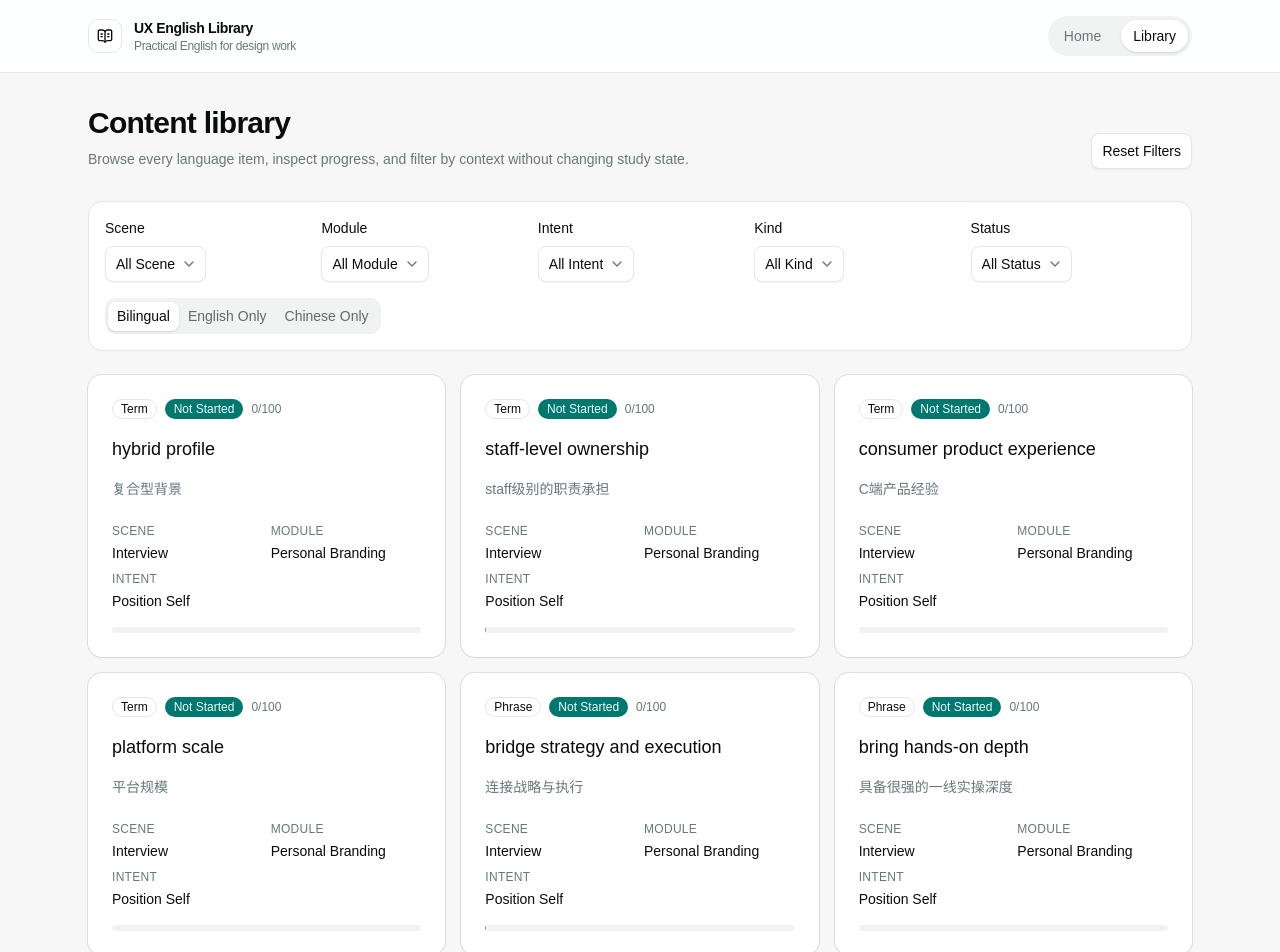
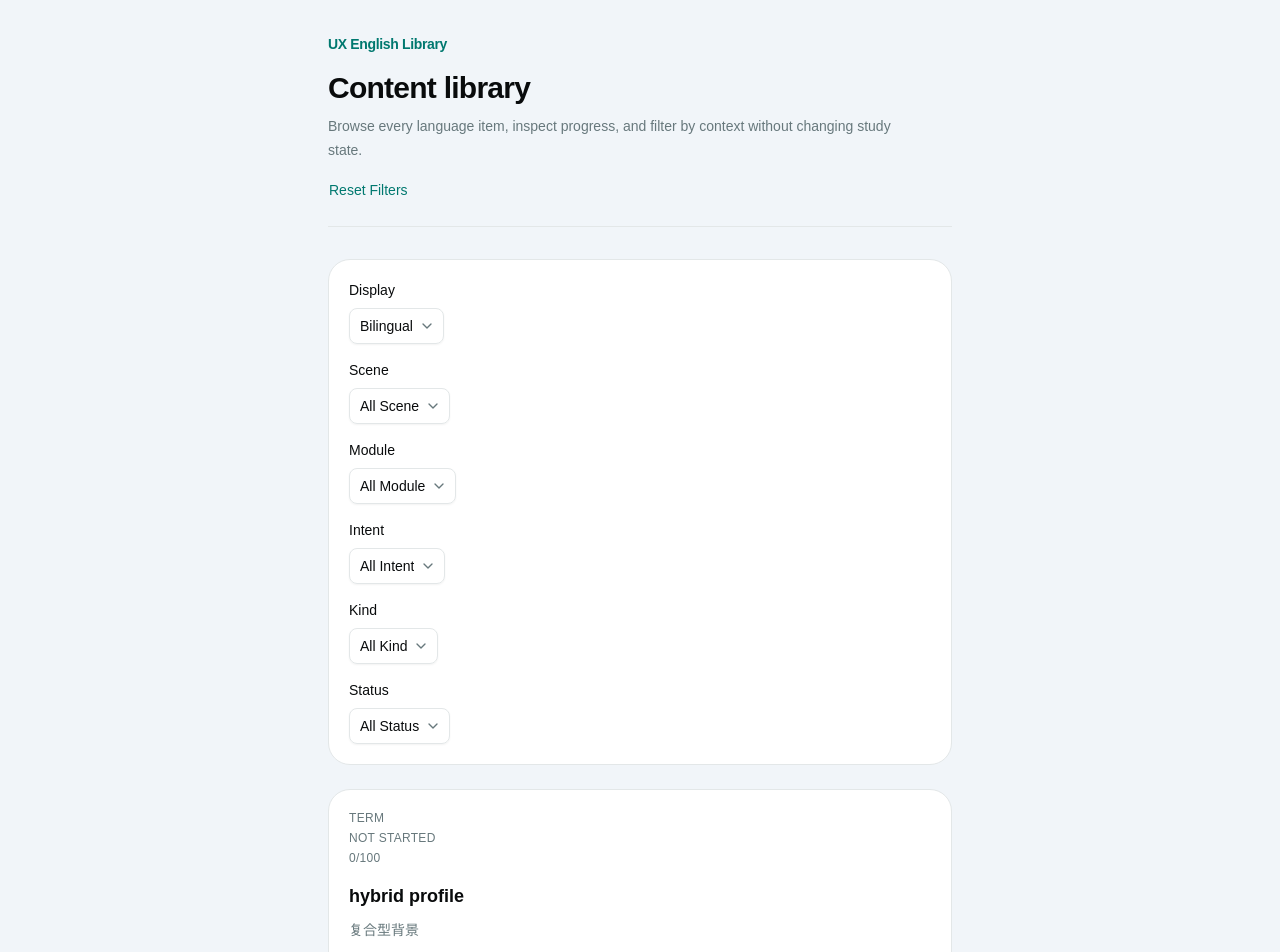
Before and after one commit to RRRick-code/ux-career-english, a React (Vite) app: page /#/library in a window 1280 px wide. Shown: the top 952 px of the page. Built offline with nearby package versions, Linux system fonts and the light colour scheme.

Commit message:
updated ui

```diff
--- a/src/components/app-shell.tsx
+++ b/src/components/app-shell.tsx
@@ -1,7 +1,5 @@
 import type { PropsWithChildren, ReactNode } from "react";
-import { Link, useLocation } from "react-router-dom";
-import { BookOpenText } from "lucide-react";
-import { cn } from "@/lib/utils";
+import { Link } from "react-router-dom";
 
 type AppShellProps = PropsWithChildren<{
   title: string;
@@ -15,72 +13,30 @@ export function AppShell({
   actions,
   children,
 }: AppShellProps) {
-  const location = useLocation();
-
   return (
-    <div className="min-h-screen bg-[radial-gradient(circle_at_top,_rgba(245,245,245,0.85),_transparent_40%)]">
-      <header className="border-b bg-background/90 backdrop-blur">
-        <div className="mx-auto flex max-w-6xl items-center justify-between gap-4 px-4 py-4 sm:px-6">
+    <div className="min-h-screen bg-slate-100">
+      <main className="mx-auto max-w-2xl px-4 py-8 sm:px-6">
+        <div className="space-y-8">
+          <div className="space-y-4 border-b pb-6">
             <Link
               to="/"
-            className="flex items-center gap-3 text-sm font-semibold tracking-tight"
+              className="inline-block text-sm font-semibold tracking-tight text-primary transition-colors hover:text-primary/80"
             >
-            <div className="rounded-lg border bg-card p-2">
-              <BookOpenText className="h-4 w-4" />
-            </div>
-            <div>
-              <div>UX English Library</div>
-              <div className="text-xs font-normal text-muted-foreground">
-                Practical English for design work
-              </div>
-            </div>
+              UX English Library
             </Link>
-          <nav className="flex items-center gap-2 rounded-full bg-muted p-1 text-sm">
-            <NavLink href="/" label="Home" current={location.pathname === "/"} />
-            <NavLink
-              href="/library"
-              label="Library"
-              current={location.pathname === "/library"}
-            />
-          </nav>
-        </div>
-      </header>
-      <main className="mx-auto max-w-6xl px-4 py-8 sm:px-6">
-        <div className="mb-8 flex flex-col gap-4 sm:flex-row sm:items-end sm:justify-between">
             <div>
               <h1 className="text-3xl font-semibold tracking-tight">{title}</h1>
               {description ? (
-              <p className="mt-2 max-w-2xl text-sm text-muted-foreground">
+                <p className="mt-2 max-w-xl text-sm leading-6 text-muted-foreground">
                   {description}
                 </p>
               ) : null}
             </div>
-          {actions ? <div className="flex items-center gap-3">{actions}</div> : null}
+            {actions ? <div className="space-y-2">{actions}</div> : null}
           </div>
-        {children}
+          <div className="space-y-6">{children}</div>
+        </div>
       </main>
     </div>
   );
 }
-
-function NavLink({
-  href,
-  label,
-  current,
-}: {
-  href: string;
-  label: string;
-  current: boolean;
-}) {
-  return (
-    <Link
-      to={href}
-      className={cn(
-        "rounded-full px-3 py-1.5 text-muted-foreground transition-colors hover:text-foreground",
-        current && "bg-background text-foreground shadow-sm",
-      )}
-    >
-      {label}
-    </Link>
-  );
-}
--- a/src/components/filter-bar.tsx
+++ b/src/components/filter-bar.tsx
@@ -5,7 +5,6 @@ import {
   SelectTrigger,
   SelectValue,
 } from "@/components/ui/select";
-import { Tabs, TabsList, TabsTrigger } from "@/components/ui/tabs";
 import { getStatusLabel } from "@/lib/learning";
 import type { DisplayMode, ItemFilters, TaxonomyMap } from "@/types";
 
@@ -35,8 +34,17 @@ export function FilterBar({
   taxonomy: TaxonomyMap;
 }) {
   return (
-    <div className="space-y-4 rounded-xl border bg-card p-4">
-      <div className="grid gap-3 md:grid-cols-2 xl:grid-cols-5">
+    <div className="space-y-4 rounded-3xl border bg-white px-5 py-5">
+      <FilterSelect
+        label="Display"
+        value={displayMode}
+        onValueChange={(value) => onDisplayModeChange(value as DisplayMode)}
+        options={[
+          { value: "bilingual", label: "Bilingual" },
+          { value: "english", label: "English Only" },
+          { value: "chinese", label: "Chinese Only" },
+        ]}
+      />
       <FilterSelect
         label="Scene"
         value={filters.scene}
@@ -84,17 +92,6 @@ export function FilterBar({
         ]}
       />
     </div>
-      <Tabs
-        value={displayMode}
-        onValueChange={(value) => onDisplayModeChange(value as DisplayMode)}
-      >
-        <TabsList>
-          <TabsTrigger value="bilingual">Bilingual</TabsTrigger>
-          <TabsTrigger value="english">English Only</TabsTrigger>
-          <TabsTrigger value="chinese">Chinese Only</TabsTrigger>
-        </TabsList>
-      </Tabs>
-    </div>
   );
 }
 
--- a/src/components/item-card.tsx
+++ b/src/components/item-card.tsx
@@ -1,5 +1,3 @@
-import { Badge } from "@/components/ui/badge";
-import { Card, CardContent, CardHeader, CardTitle } from "@/components/ui/card";
 import { Progress } from "@/components/ui/progress";
 import { getTaxonomyLabel } from "@/lib/content";
 import { getStatusLabel } from "@/lib/learning";
@@ -25,28 +23,30 @@ export function ItemCard({
         : null;
 
   return (
-    <button className="w-full text-left" onClick={onClick} type="button">
-      <Card className="h-full transition-colors hover:border-foreground/20 hover:bg-accent/30">
-        <CardHeader className="space-y-3">
-          <div className="flex flex-wrap items-center gap-2">
-            <Badge variant="outline">{getTaxonomyLabel("kind", item.kind)}</Badge>
-              <Badge>{getStatusLabel(record.status)}</Badge>
-              <span className="text-xs text-muted-foreground">{record.progress}/100</span>
+    <button
+      className="w-full rounded-3xl border bg-white px-5 py-5 text-left transition-[border-color,box-shadow] hover:border-primary/40 hover:shadow-sm"
+      onClick={onClick}
+      type="button"
+    >
+      <div className="space-y-4">
+        <div className="space-y-1 text-xs uppercase tracking-wide text-muted-foreground">
+          <div>{getTaxonomyLabel("kind", item.kind)}</div>
+          <div>{getStatusLabel(record.status)}</div>
+          <div>{record.progress}/100</div>
         </div>
-            <CardTitle className="text-lg leading-7">{primaryText}</CardTitle>
+        <div className="space-y-2">
+          <div className="text-lg font-semibold leading-7">{primaryText}</div>
           {secondaryText ? (
-              <p className="text-sm text-muted-foreground">{secondaryText}</p>
+            <p className="text-sm leading-6 text-muted-foreground">{secondaryText}</p>
           ) : null}
-        </CardHeader>
-        <CardContent className="space-y-4">
-          <div className="grid gap-2 text-sm text-muted-foreground sm:grid-cols-2">
+        </div>
+        <div className="space-y-2 text-sm">
           <Metadata label="Scene" value={getTaxonomyLabel("scene", item.scene)} />
           <Metadata label="Module" value={getTaxonomyLabel("module", item.module)} />
           <Metadata label="Intent" value={getTaxonomyLabel("intent", item.intent)} />
         </div>
         <Progress value={record.progress} />
-        </CardContent>
-      </Card>
+      </div>
     </button>
   );
 }
@@ -54,7 +54,7 @@ export function ItemCard({
 function Metadata({ label, value }: { label: string; value: string }) {
   return (
     <div>
-      <div className="text-xs uppercase tracking-wide">{label}</div>
+      <div className="text-xs uppercase tracking-wide text-muted-foreground">{label}</div>
       <div className="mt-1 text-foreground">{value}</div>
     </div>
   );
--- a/src/components/item-detail-sheet.tsx
+++ b/src/components/item-detail-sheet.tsx
@@ -1,4 +1,3 @@
-import { Badge } from "@/components/ui/badge";
 import {
   Drawer,
   DrawerContent,
@@ -39,10 +38,10 @@ export function ItemDetailSheet({
 
   const content = (
     <div className="space-y-6">
-      <div className="flex flex-wrap items-center gap-2">
-        <Badge variant="outline">{getTaxonomyLabel("kind", item.kind)}</Badge>
-        <Badge>{getStatusLabel(record.status)}</Badge>
-        <span className="text-sm text-muted-foreground">{record.progress}/100</span>
+      <div className="space-y-1 text-sm text-muted-foreground">
+        <div>{getTaxonomyLabel("kind", item.kind)}</div>
+        <div>{getStatusLabel(record.status)}</div>
+        <div>{record.progress}/100</div>
       </div>
       <div className="space-y-3">
         <section>
@@ -60,7 +59,7 @@ export function ItemDetailSheet({
       </div>
       <Progress value={record.progress} />
       <Separator />
-      <div className="grid gap-4 text-sm sm:grid-cols-2">
+      <div className="space-y-4 text-sm">
         <MetaRow label="Scene" value={getTaxonomyLabel("scene", item.scene)} />
         <MetaRow label="Module" value={getTaxonomyLabel("module", item.module)} />
         <MetaRow label="Intent" value={getTaxonomyLabel("intent", item.intent)} />
--- a/src/pages/home-page.tsx
+++ b/src/pages/home-page.tsx
@@ -1,14 +1,6 @@
 import { Link } from "react-router-dom";
-import { ArrowRight, Brain, Shuffle } from "lucide-react";
 import { AppShell } from "@/components/app-shell";
 import { Button } from "@/components/ui/button";
-import {
-  Card,
-  CardContent,
-  CardDescription,
-  CardHeader,
-  CardTitle,
-} from "@/components/ui/card";
 import { items } from "@/lib/content";
 import { countStatuses, getStatusLabel } from "@/lib/learning";
 import { useLearningRecords } from "@/hooks/use-learning-records";
@@ -22,62 +14,60 @@ export function HomePage() {
       title="Daily learning, without extra friction"
       description="Review your current learning state and jump directly into a focused round."
     >
-      <div className="grid gap-6 lg:grid-cols-[1.5fr_1fr]">
-        <Card>
-          <CardHeader>
-            <CardTitle>Learning overview</CardTitle>
-            <CardDescription>
+      <section className="space-y-5 rounded-3xl border bg-white px-6 py-6">
+        <div className="space-y-2">
+          <h2 className="text-xl font-semibold tracking-tight">Learning overview</h2>
+          <p className="text-sm leading-6 text-muted-foreground">
             Your progress is derived from local study activity and updates after each card.
-            </CardDescription>
-          </CardHeader>
-          <CardContent className="grid gap-4 sm:grid-cols-3">
-            <StatCard label="not_started" count={statusCounts.not_started} />
-            <StatCard label="in_progress" count={statusCounts.in_progress} />
-            <StatCard label="mastered" count={statusCounts.mastered} />
-          </CardContent>
-        </Card>
+          </p>
+        </div>
+        <div className="divide-y">
+          <StatRow label="not_started" count={statusCounts.not_started} />
+          <StatRow label="in_progress" count={statusCounts.in_progress} />
+          <StatRow label="mastered" count={statusCounts.mastered} />
+        </div>
+      </section>
 
-        <Card>
-          <CardHeader>
-            <CardTitle>Start a round</CardTitle>
-            <CardDescription>
+      <section className="space-y-5">
+        <div className="space-y-2">
+          <h2 className="text-xl font-semibold tracking-tight">Start a round</h2>
+          <p className="text-sm leading-6 text-muted-foreground">
             Choose the mode that best matches what you want to review next.
-            </CardDescription>
-          </CardHeader>
-          <CardContent className="space-y-3">
-            <Button asChild className="w-full justify-between">
-              <Link to="/study/reinforcement">
-                <span className="flex items-center gap-2">
-                  <Brain className="h-4 w-4" />
-                  Reinforcement Study
-                </span>
-                <ArrowRight className="h-4 w-4" />
-              </Link>
+          </p>
+        </div>
+        <div className="space-y-3">
+          <Button asChild className="h-auto w-full rounded-xl px-4 py-4">
+            <Link to="/study/reinforcement">Reinforcement Study</Link>
           </Button>
-            <Button asChild className="w-full justify-between" variant="secondary">
-              <Link to="/study/random">
-                <span className="flex items-center gap-2">
-                  <Shuffle className="h-4 w-4" />
-                  Random Study
-                </span>
-                <ArrowRight className="h-4 w-4" />
-              </Link>
+          <Button
+            asChild
+            className="h-auto w-full rounded-xl border-0 bg-emerald-600 px-4 py-4 text-white hover:bg-emerald-500"
+          >
+            <Link to="/study/random">Random Study</Link>
           </Button>
-            <Button asChild className="w-full" variant="outline">
+          <Button
+            asChild
+            className="h-auto w-full rounded-xl border border-border bg-white px-4 py-4 text-foreground hover:border-foreground/20 hover:bg-slate-50 hover:shadow-sm"
+          >
             <Link to="/library">Open Library</Link>
           </Button>
-          </CardContent>
-        </Card>
         </div>
+      </section>
     </AppShell>
   );
 }
 
-function StatCard({ label, count }: { label: "not_started" | "in_progress" | "mastered"; count: number }) {
+function StatRow({
+  label,
+  count,
+}: {
+  label: "not_started" | "in_progress" | "mastered";
+  count: number;
+}) {
   return (
-    <div className="rounded-xl border bg-muted/30 p-4">
+    <div className="py-4 first:pt-0 last:pb-0">
       <div className="text-sm text-muted-foreground">{getStatusLabel(label)}</div>
-      <div className="mt-2 text-3xl font-semibold tracking-tight">{count}</div>
+      <div className="mt-1 text-3xl font-semibold tracking-tight">{count}</div>
     </div>
   );
 }
--- a/src/pages/library-page.tsx
+++ b/src/pages/library-page.tsx
@@ -46,7 +46,11 @@ export function LibraryPage() {
       title="Content library"
       description="Browse every language item, inspect progress, and filter by context without changing study state."
       actions={
-        <Button variant="outline" onClick={() => setFilters(defaultFilters())}>
+        <Button
+          className="h-auto w-fit px-0"
+          variant="link"
+          onClick={() => setFilters(defaultFilters())}
+        >
           Reset Filters
         </Button>
       }
@@ -72,13 +76,13 @@ export function LibraryPage() {
             title="No items match the current filters"
             description="Reset or adjust filters to see more content."
             actions={
-              <Button variant="outline" onClick={() => setFilters(defaultFilters())}>
+              <Button onClick={() => setFilters(defaultFilters())}>
                 Clear Filters
               </Button>
             }
           />
         ) : (
-          <div className="grid gap-4 pb-6 md:grid-cols-2 xl:grid-cols-3">
+          <div className="space-y-3 pb-6">
             {filteredItems.map((item) => (
               <ItemCard
                 key={item.id}
--- a/src/pages/study-page.tsx
+++ b/src/pages/study-page.tsx
@@ -1,17 +1,10 @@
 import { useEffect, useMemo, useState } from "react";
 import { Link, useNavigate, useParams } from "react-router-dom";
-import { X } from "lucide-react";
+import { AppShell } from "@/components/app-shell";
 import { Button } from "@/components/ui/button";
-import {
-  Card,
-  CardContent,
-  CardDescription,
-  CardHeader,
-  CardTitle,
-} from "@/components/ui/card";
-import { Separator } from "@/components/ui/separator";
-import { items } from "@/lib/content";
+import { getTaxonomyLabel, items } from "@/lib/content";
 import { EmptyState } from "@/components/empty-state";
+import { getStatusLabel } from "@/lib/learning";
 import { summarizeFeedback, buildStudyRound } from "@/lib/study";
 import { useLearningRecords } from "@/hooks/use-learning-records";
 import type { FeedbackRating, LanguageItem, StudyMode } from "@/types";
@@ -42,7 +35,7 @@ export function StudyPage() {
     setNewlyMasteredCount(0);
     setRoundComplete(false);
     setRoundReady(true);
-  }, [mode, navigate]);
+  }, [mode, navigate, records]);
 
   const currentItem = roundItems[currentIndex] ?? null;
   const isEmpty = roundReady && roundItems.length === 0;
@@ -101,10 +94,13 @@ export function StudyPage() {
           }
           actions={
             <>
-              <Button asChild variant="outline">
+              <Button asChild variant="link" className="h-auto w-fit px-0">
                 <Link to="/">Back Home</Link>
               </Button>
-              <Button asChild>
+              <Button
+                asChild
+                className="h-12 w-full rounded-xl border border-border bg-white text-foreground hover:border-foreground/20 hover:bg-slate-50 hover:shadow-sm"
+              >
                 <Link to="/library">Open Library</Link>
               </Button>
             </>
@@ -117,26 +113,24 @@ export function StudyPage() {
   if (roundComplete) {
     return (
       <StudyShell title={`${title} complete`} subtitle="Round summary">
-        <Card className="mx-auto max-w-2xl">
-          <CardHeader>
-            <CardTitle>{title}</CardTitle>
-            <CardDescription>
+        <section className="space-y-5 rounded-3xl border bg-white px-6 py-6">
+          <div className="space-y-2">
+            <h2 className="text-xl font-semibold tracking-tight">{title}</h2>
+            <p className="text-sm leading-6 text-muted-foreground">
               You completed {feedbackHistory.length} item
               {feedbackHistory.length === 1 ? "" : "s"} in this round.
-            </CardDescription>
-          </CardHeader>
-          <CardContent className="space-y-6">
-            <div className="grid gap-4 sm:grid-cols-4">
-              <SummaryStat label="Hard" value={summary.hard} />
-              <SummaryStat label="Uncertain" value={summary.uncertain} />
-              <SummaryStat label="Easy" value={summary.easy} />
-              <SummaryStat label="Newly Mastered" value={newlyMasteredCount} />
+            </p>
           </div>
-            <Button className="w-full" onClick={() => navigate("/")}>
+          <div className="divide-y">
+            <SummaryRow label="Hard" value={summary.hard} />
+            <SummaryRow label="Uncertain" value={summary.uncertain} />
+            <SummaryRow label="Easy" value={summary.easy} />
+            <SummaryRow label="Newly Mastered" value={newlyMasteredCount} />
+          </div>
+          <Button className="w-full rounded-xl" onClick={() => navigate("/")}>
             Finish
           </Button>
-          </CardContent>
-        </Card>
+        </section>
       </StudyShell>
     );
   }
@@ -147,66 +141,72 @@ export function StudyPage() {
 
   return (
     <StudyShell title={title} subtitle="One item at a time">
-      <Card className="mx-auto max-w-3xl">
-        <CardHeader className="space-y-4">
-          <div className="flex items-center justify-between gap-4">
-            <div>
-              <CardTitle>{title}</CardTitle>
-              <CardDescription>{progressText}</CardDescription>
+      <div className="space-y-6">
+        <section className="space-y-5">
+          <div className="space-y-1">
+            <div className="text-sm text-muted-foreground">Progress {progressText}</div>
+            <div className="text-sm text-muted-foreground">
+              Current status {getStatusLabel(getRecord(currentItem.id).status)}
             </div>
-            <Button onClick={() => navigate("/")} size="icon" variant="ghost">
-              <X className="h-4 w-4" />
-              <span className="sr-only">Exit round</span>
-            </Button>
+            <div className="text-sm text-muted-foreground">
+              Current progress {getRecord(currentItem.id).progress}/100
             </div>
-          <Separator />
-        </CardHeader>
-        <CardContent className="space-y-6">
+          </div>
           <button
-            className="flex min-h-[24rem] w-full flex-col rounded-2xl border bg-muted/30 p-8 text-left transition-colors hover:bg-muted/50 sm:min-h-[28rem]"
+            className="min-h-[24rem] w-full rounded-3xl border bg-white px-6 py-8 text-left transition-[border-color,box-shadow] hover:border-primary/40 hover:shadow-sm sm:min-h-[28rem]"
             onClick={() => setRevealed(true)}
             type="button"
           >
+            <div className="space-y-4">
               <div className="text-xs uppercase tracking-wide text-muted-foreground">
                 Chinese prompt
               </div>
-            <div className="mt-4 text-2xl font-semibold leading-10">
+              <div className="text-2xl font-semibold leading-10">
                 {currentItem.chinese}
               </div>
-            <div className="mt-6 min-h-40 rounded-xl bg-background p-5">
               {revealed ? (
-                <>
+                <div className="space-y-3 border-t pt-6">
                   <div className="text-xs uppercase tracking-wide text-muted-foreground">
                     English answer
                   </div>
-                  <div className="mt-3 text-xl font-medium leading-9">
+                  <div className="text-xl font-medium leading-9">
                     {currentItem.english}
                   </div>
-                </>
+                </div>
               ) : (
-                <div className="flex min-h-[7.5rem] items-center text-sm text-muted-foreground">
+                <div className="pt-2 text-sm text-muted-foreground">
                   Tap the card to reveal the English expression.
                 </div>
               )}
             </div>
           </button>
-
-          <div className="grid gap-3 sm:grid-cols-3">
-            <Button onClick={() => handleFeedback("hard")} variant="outline">
+        </section>
+        <div className="grid grid-cols-3 gap-3">
+          <Button
+            className="h-12 w-full rounded-xl border border-border bg-white text-foreground hover:border-foreground/20 hover:bg-slate-50 hover:shadow-sm"
+            onClick={() => handleFeedback("hard")}
+          >
             Hard
           </Button>
-            <Button onClick={() => handleFeedback("uncertain")} variant="secondary">
+          <Button
+            className="h-12 w-full rounded-xl border border-border bg-white text-foreground hover:border-foreground/20 hover:bg-slate-50 hover:shadow-sm"
+            onClick={() => handleFeedback("uncertain")}
+          >
             Uncertain
           </Button>
-            <Button onClick={() => handleFeedback("easy")}>
+          <Button
+            className="h-12 w-full rounded-xl border-0 bg-emerald-600 text-white hover:bg-emerald-500"
+            onClick={() => handleFeedback("easy")}
+          >
             Easy
           </Button>
         </div>
-          <div className="rounded-xl border bg-card p-4 text-sm text-muted-foreground">
-            Current progress: {getRecord(currentItem.id).progress}/100
+        <div className="space-y-2 text-sm text-muted-foreground">
+          <div>Scene: {getTaxonomyLabel("scene", currentItem.scene)}</div>
+          <div>Module: {getTaxonomyLabel("module", currentItem.module)}</div>
+          <div>Intent: {getTaxonomyLabel("intent", currentItem.intent)}</div>
         </div>
-        </CardContent>
-      </Card>
+      </div>
     </StudyShell>
   );
 }
@@ -221,26 +221,25 @@ function StudyShell({
   children: React.ReactNode;
 }) {
   return (
-    <div className="min-h-screen bg-[radial-gradient(circle_at_top,_rgba(245,245,245,0.85),_transparent_40%)] px-4 py-8 sm:px-6">
-      <div className="mx-auto mb-8 max-w-4xl">
-        <Link className="text-sm text-muted-foreground hover:text-foreground" to="/">
-          ← Back Home
-        </Link>
-        <div className="mt-6">
-          <h1 className="text-3xl font-semibold tracking-tight">{title}</h1>
-          <p className="mt-2 text-sm text-muted-foreground">{subtitle}</p>
-        </div>
-      </div>
+    <AppShell
+      title={title}
+      description={subtitle}
+      actions={
+        <Button asChild className="h-auto w-fit px-0" variant="link">
+          <Link to="/">Back Home</Link>
+        </Button>
+      }
+    >
       {children}
+    </AppShell>
+  );
+}
+
+function SummaryRow({ label, value }: { label: string; value: number }) {
+  return (
+    <div className="py-4 first:pt-0 last:pb-0">
+      <div className="text-sm text-muted-foreground">{label}</div>
+      <div className="mt-1 text-2xl font-semibold">{value}</div>
     </div>
   );
 }
-
-function SummaryStat({ label, value }: { label: string; value: number }) {
-  return (
-    <div className="rounded-xl border bg-muted/20 p-4">
-      <div className="text-sm text-muted-foreground">{label}</div>
-      <div className="mt-2 text-2xl font-semibold">{value}</div>
-    </div>
-  );
-}
```
Also changed, not shown: src/components/empty-state.tsx (+5 -10 lines). Lines whose indentation alone changed are shown as unchanged.
